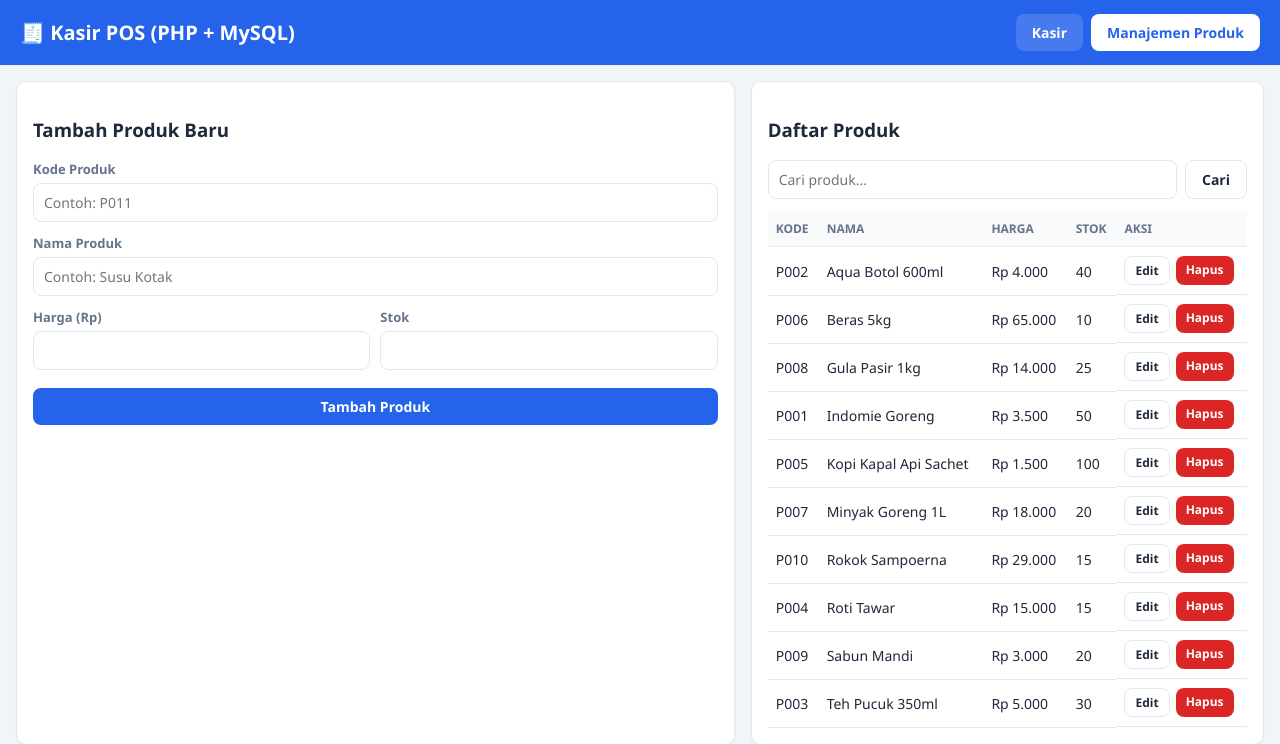
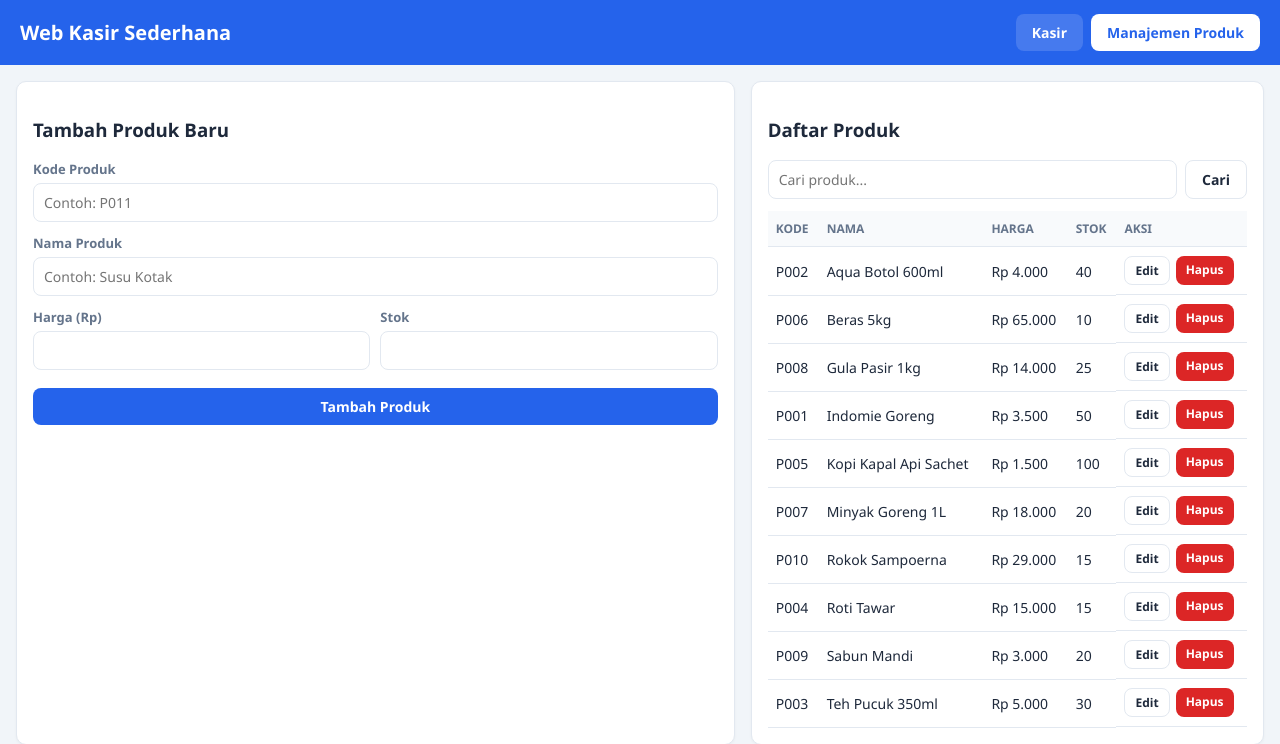
Before and after one commit to Kiarzyn/Web_Kasir_Sederhana, a PHP site: page /produk.php in a window 1280 px wide. Shown: the top 744 px of the page. Run offline with PHP 8.4, Linux system fonts and the light colour scheme; data comes from the database, SQL or seed files in the repository.

Commit message:
Update produk.php

```diff
--- a/produk.php
+++ b/produk.php
@@ -135,7 +135,7 @@ if ($kata_kunci !== '') {
 <body>
 
 <header class="topbar">
-    <h1>🧾 Kasir POS (PHP + MySQL)</h1>
+    <h1>Web Kasir Sederhana</h1>
     <nav>
         <a href="index.php" class="btn btn-nav">Kasir</a>
         <a href="produk.php" class="btn btn-nav active">Manajemen Produk</a>
```
